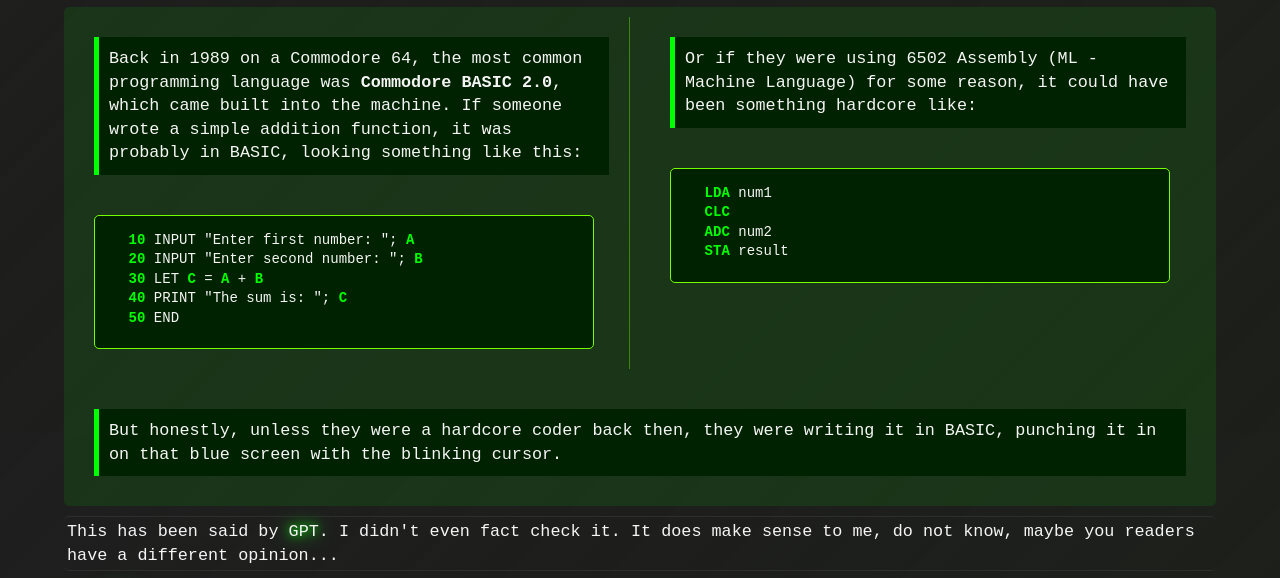
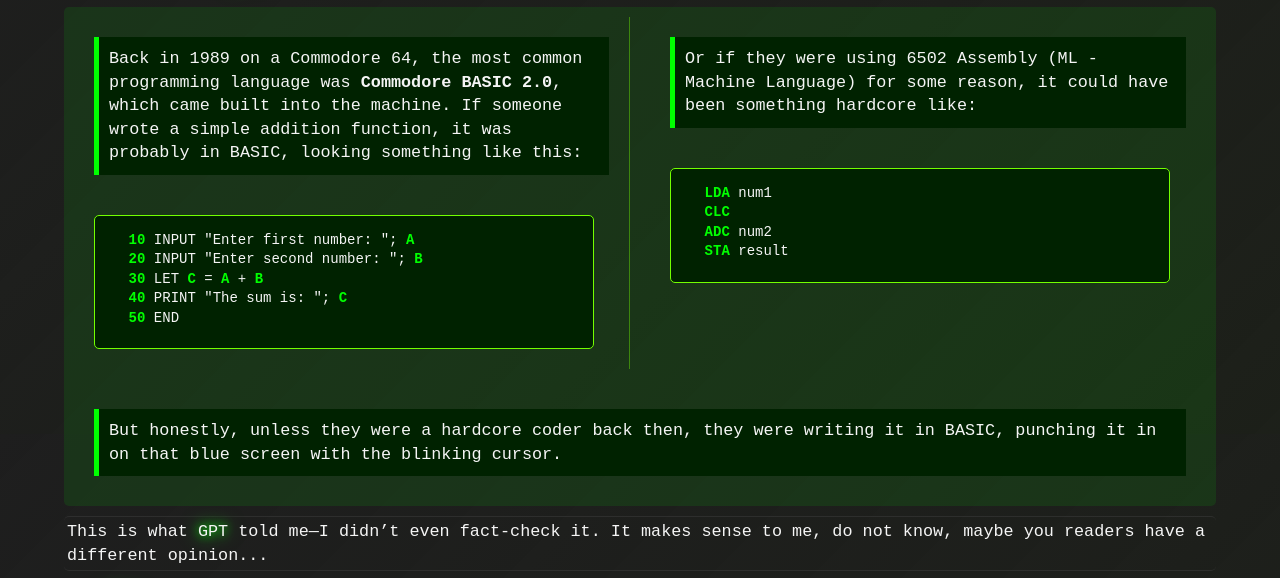
Before and after one commit to simonedelpopolo/website, a website: page public/index.html in a window 1280 px wide. Shown: the part 366-944 px from the top of the page. Drawn offline with Linux system fonts and the light colour scheme; no server answers; a web font is replaced by a local one.

Commit message:
Update text formatting
Refined paragraph structure and punctuation.

- Updated phrasing of GPT statement.
- Adjusted punctuation for clarity.

```diff
--- a/public/index.html
+++ b/public/index.html
@@ -77,8 +77,8 @@
   </div>
 
   <p>
-    This has been said by <span class="gpt">GPT</span>. I didn't even fact check it.
-    It does make sense to me, do not know, maybe you readers have a different opinion...
+    This is what <span class="gpt">GPT</span> told me—I didn’t even fact-check it.
+    It makes sense to me, do not know, maybe you readers have a different opinion...
   </p>
 
   <p>
```
